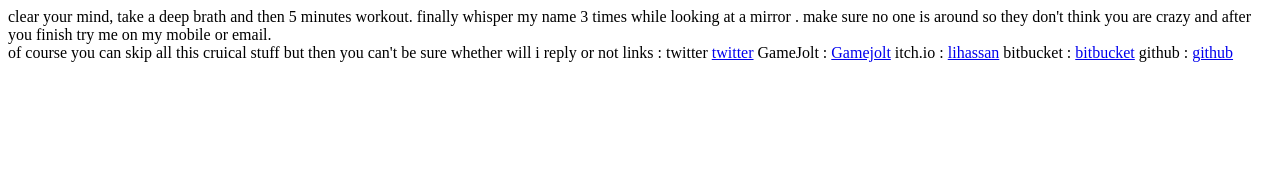
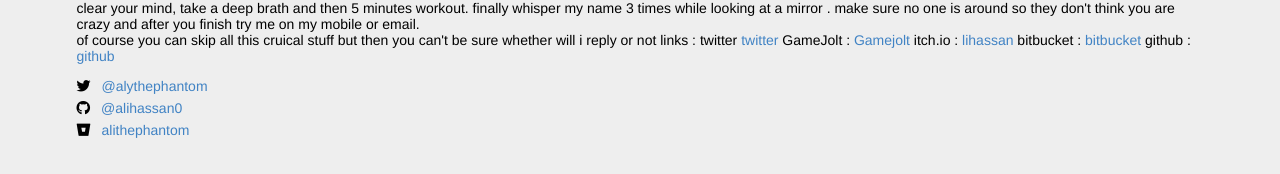
Before and after one commit to alihassan0/alihassan0.github.io, a plain HTML site: page pages/contact.html in a window 1280 px wide. Drawn offline with nearby package versions, Linux system fonts and the light colour scheme; files that its build step writes are made by us from their sources.

Commit message:
Format contact.html page

```diff
--- a/pages/contact.html
+++ b/pages/contact.html
@@ -1,7 +1,13 @@
 <!DOCTYPE html>
 <html>
 <head>
-	<title>conteact me</title>
+	<title>contact me</title>
+    <!-- Semantic UI Stylesheets -->
+    <link rel="stylesheet" href="https://cdnjs.cloudflare.com/ajax/libs/semantic-ui/2.1.8/semantic.min.css" media="screen" title="no title" charset="utf-8">
+    <!-- custom styleSheets -->
+    <link rel="stylesheet" type="text/css" href="public/css/style.css">
+    <!-- Semantic UI Scripts -->
+    <script src="https://cdnjs.cloudflare.com/ajax/libs/semantic-ui/2.1.8/semantic.min.js" charset="utf-8"></script>
 </head>
 <body>
 	<div class = "ui container">
@@ -13,11 +19,31 @@
 		of course you can skip all this cruical stuff but then you can't be sure whether will i reply or not
 
 		links :
-		twitter <a href="twitter.com/alythephantom">twitter</a>
+		twitter <a href="">twitter</a>
 		GameJolt : <a href="amejolt.com/profile/alihassan/344074/">Gamejolt</a>
 		itch.io : <a href="lihassan.itch.io/">lihassan</a>
 		bitbucket : <a href="bitbucket.org/alithephantom/">bitbucket</a>
 		github : <a href="github.com/alihassan0">github</a>
+		<div class="ui list">
+		<div class="item">
+		    <i class="twitter icon"></i>
+		    <div class="content">
+		      	<a href="http://www.twitter.com/alythephantom">@alythephantom</a>
+		    </div>
+		  </div>
+		  <div class="item">
+		    <i class="github icon"></i>
+		    <div class="content">
+		      	<a href="http://www.github.com/alihassan0">@alihassan0</a>
+		    </div>
+		  </div>
+		  <div class="item">
+		    <i class="bitbucket icon"></i>
+		    <div class="content">
+		      <a href="bitbucket.org/alithephantom">alithephantom</a>
+		    </div>
+		  </div>
+		</div>
 	</div>
 
 
```
